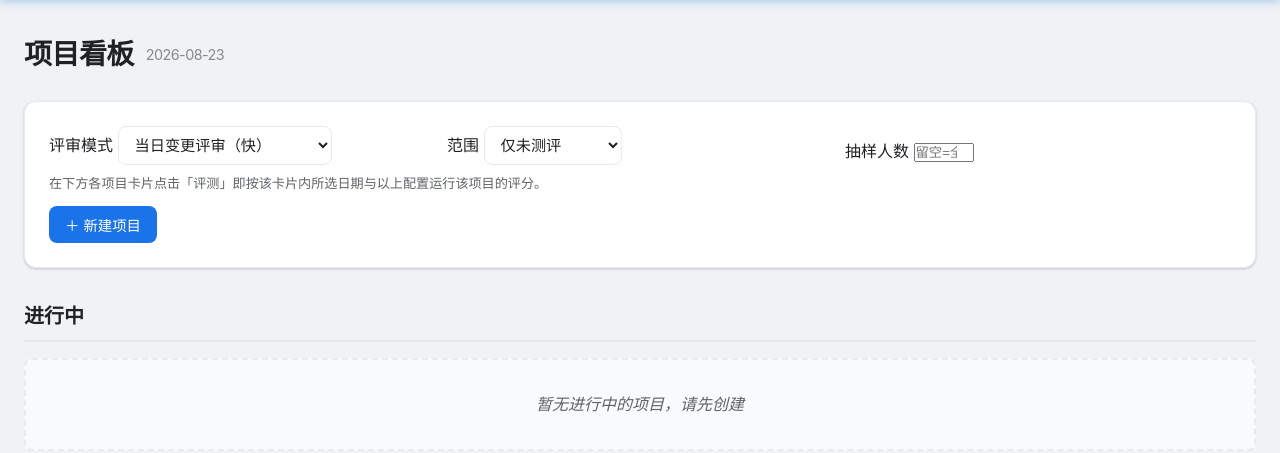
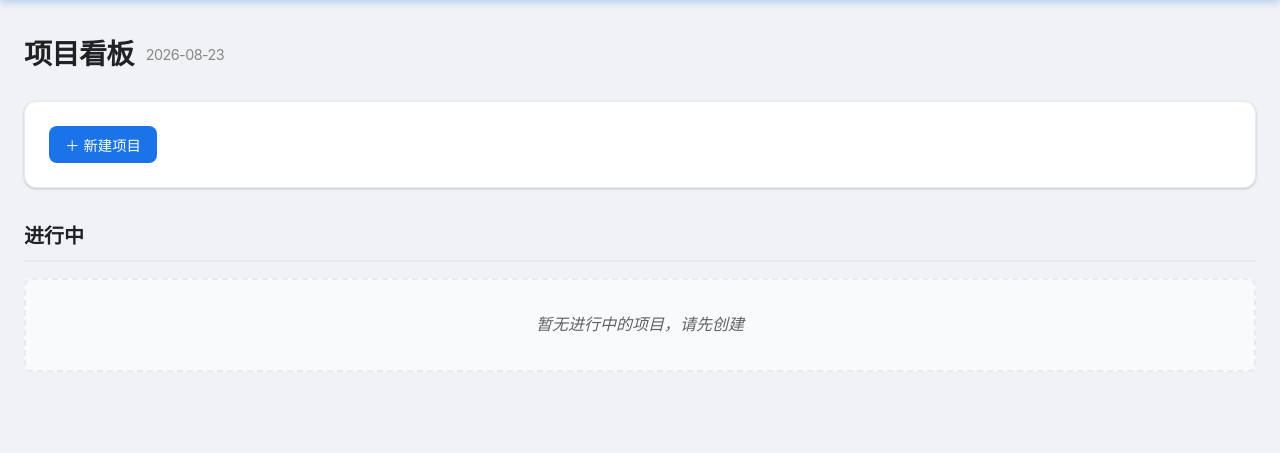
Before and after one commit to dingyuana/gitedutracker, a FastAPI app: page / in a window 1280 px wide. Shown: the part 64-517 px from the top of the page. Run offline with FastAPI, Linux system fonts and the light colour scheme.

Commit message:
feat: 评测配置移入各项目卡片，顶部仅保留新建按钮
- 评审模式/范围/抽样人数从顶部全局配置移入每个项目卡片，与项目日期关联
- 顶部卡片仅保留「新建项目」单个按钮
- 新增 .card-eval-config/.eval-field 网格布局样式

```diff
--- a/app/templates/index.html
+++ b/app/templates/index.html
@@ -4,27 +4,7 @@
 <h1>项目看板 <small style="font-size:0.9rem;color:#888">{{ today }}</small></h1>
 
 <div class="card">
-    <div class="inline-form">
-        <label>评审模式
-            <select name="eval_mode" id="eval-mode">
-                <option value="diff">当日变更评审（快）</option>
-                <option value="full">全项目代码审核（深入）</option>
-            </select>
-        </label>
-        <label>范围
-            <select name="eval_scope" id="eval-scope">
-                <option value="1">仅未测评</option>
-                <option value="0">全部重新评测</option>
-            </select>
-        </label>
-        <label>抽样人数
-            <input type="number" name="sample_size" id="eval-sample" min="1" max="200" value="" placeholder="留空=全部">
-        </label>
-    </div>
-    <p style="color:#5f6368;font-size:0.82rem;margin:0.5rem 0 0">
-        在下方各项目卡片点击「评测」即按该卡片内所选日期与以上配置运行该项目的评分。
-    </p>
-    <button type="button" class="btn btn-primary" id="new-project-btn" style="margin-top:0.75rem">＋ 新建项目</button>
+    <button type="button" class="btn btn-primary" id="new-project-btn">＋ 新建项目</button>
 </div>
 
 <!-- 新建项目弹窗 -->
@@ -85,10 +65,27 @@
                 <span style="color:#888">未评测</span>
             {% endif %}
         </div>
-        <div class="card-actions">
-            <label class="eval-date-label">评测日期
+        <div class="card-eval-config">
+            <label class="eval-field">评测日期
                 <input type="date" class="card-eval-date" value="{{ today }}">
             </label>
+            <label class="eval-field">评审模式
+                <select class="card-eval-mode">
+                    <option value="diff">当日变更评审（快）</option>
+                    <option value="full">全项目代码审核（深入）</option>
+                </select>
+            </label>
+            <label class="eval-field">范围
+                <select class="card-eval-scope">
+                    <option value="1">仅未测评</option>
+                    <option value="0">全部重新评测</option>
+                </select>
+            </label>
+            <label class="eval-field">抽样人数
+                <input type="number" class="card-eval-sample" min="1" max="200" value="" placeholder="留空=全部">
+            </label>
+        </div>
+        <div class="card-actions">
             <button type="button" class="btn btn-small btn-success eval-btn"
                     data-project="{{ c.project.id }}"
                     data-name="{{ c.project.name }}">评测</button>
@@ -160,6 +157,9 @@
             var pid = btn.dataset.project;
             var box = document.getElementById("progress-" + pid);
             var dateInput = card.querySelector(".card-eval-date");
+            var modeInput = card.querySelector(".card-eval-mode");
+            var scopeInput = card.querySelector(".card-eval-scope");
+            var sampleInput = card.querySelector(".card-eval-sample");
             var textEl = box.querySelector(".eval-progress-text");
             var bar = box.querySelector(".progress-bar");
             box.hidden = false;
@@ -168,9 +168,9 @@
 
             var fd = new FormData();
             fd.append("date", dateInput ? dateInput.value : "");
-            fd.append("eval_mode", document.getElementById("eval-mode").value);
-            fd.append("only_missing", document.getElementById("eval-scope").value);
-            const ss = document.getElementById("eval-sample").value.trim();
+            fd.append("eval_mode", modeInput ? modeInput.value : "diff");
+            fd.append("only_missing", scopeInput ? scopeInput.value : "0");
+            const ss = sampleInput ? sampleInput.value.trim() : "";
             if (ss) fd.append("sample_size", ss);
 
             fetch("/projects/" + pid + "/run-eval", { method: "POST", body: fd })
```
Also changed, not shown: app/templates/base.html (+20 -7 lines).
